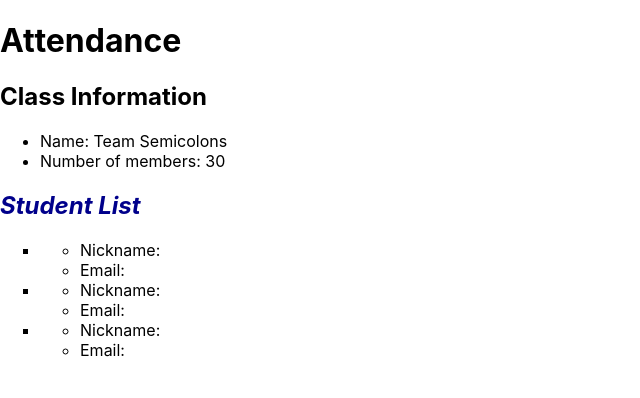
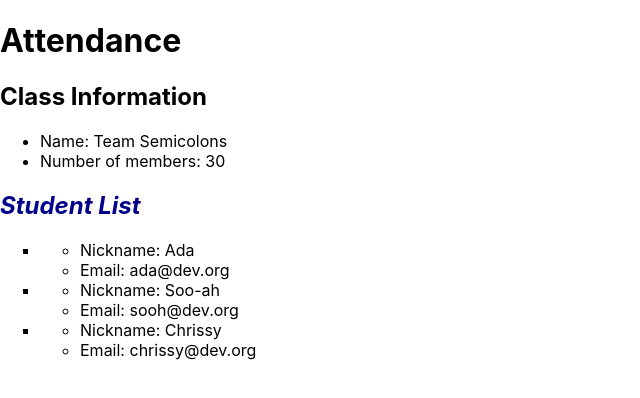
Before and after one commit to azs6189/student-app, a React (Create React App) app: page / in a window 1280 px wide. Shown: the top 398 px of the page, without its empty margins (0-640 px from the left). Built offline with nearby package versions, Linux system fonts and the light colour scheme.

Commit message:
adds two props: name and email

```diff
--- a/src/components/StudentList.js
+++ b/src/components/StudentList.js
@@ -10,13 +10,13 @@ const StudentList = () => {
 				<li>
 					{/* Shorthand for displaying components
                     previously: <Student></Student> */}
-					<Student />
+					<Student name="Ada" email="ada@dev.org" />
 				</li>
 				<li>
-					<Student />
+					<Student name="Soo-ah" email="sooh@dev.org" />
 				</li>
 				<li>
-					<Student />
+					<Student name="Chrissy" email="chrissy@dev.org" />
 				</li>
 			</ul>
 		</section>
```
